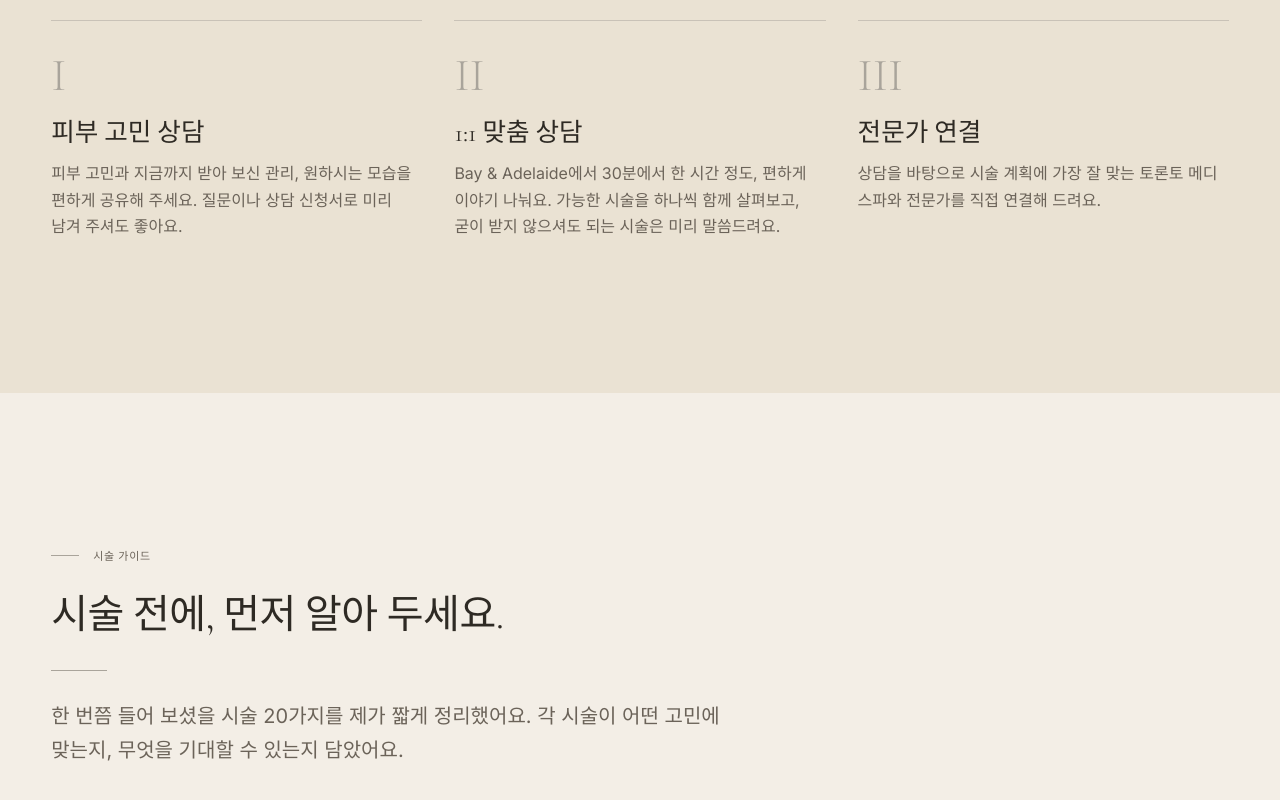
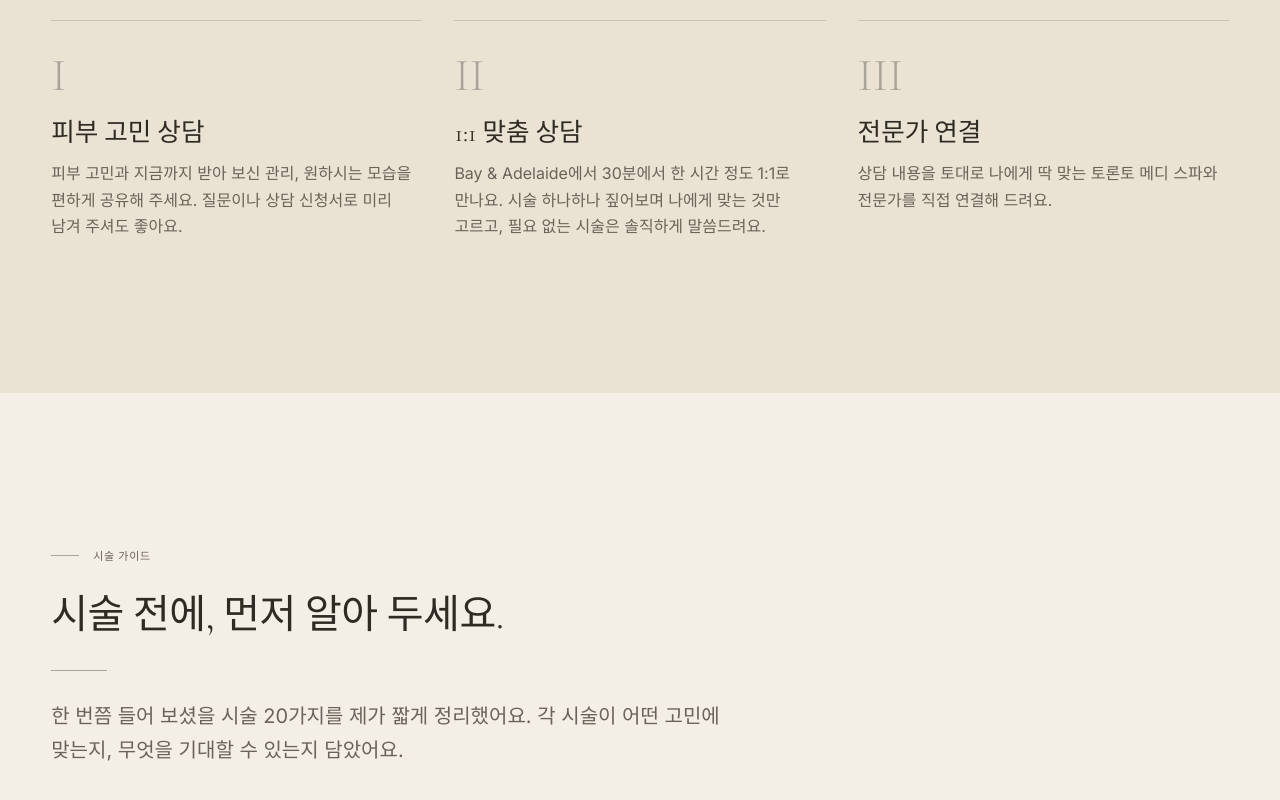
Before and after one commit to kyungleekim92-cmd/jenny-kim-beauty, a Next.js app: page /ko in a window 1280 px wide. Shown: the part 1132-1932 px from the top of the page. Built offline with nearby package versions, Linux system fonts and the light colour scheme.

Commit message:
ko copy: HowItWorks steps 2+3 bodies → modern natural phrasing

```diff
--- a/components/HowItWorks.tsx
+++ b/components/HowItWorks.tsx
@@ -38,12 +38,12 @@ const copy = {
       {
         n: "II",
         title: "1:1 맞춤 상담",
-        body: "Bay & Adelaide에서 30분에서 한 시간 정도, 편하게 이야기 나눠요. 가능한 시술을 하나씩 함께 살펴보고, 굳이 받지 않으셔도 되는 시술은 미리 말씀드려요.",
+        body: "Bay & Adelaide에서 30분에서 한 시간 정도 1:1로 만나요. 시술 하나하나 짚어보며 나에게 맞는 것만 고르고, 필요 없는 시술은 솔직하게 말씀드려요.",
       },
       {
         n: "III",
         title: "전문가 연결",
-        body: "상담을 바탕으로 시술 계획에 가장 잘 맞는 토론토 메디 스파와 전문가를 직접 연결해 드려요.",
+        body: "상담 내용을 토대로 나에게 딱 맞는 토론토 메디 스파와 전문가를 직접 연결해 드려요.",
       },
     ],
   },
```
